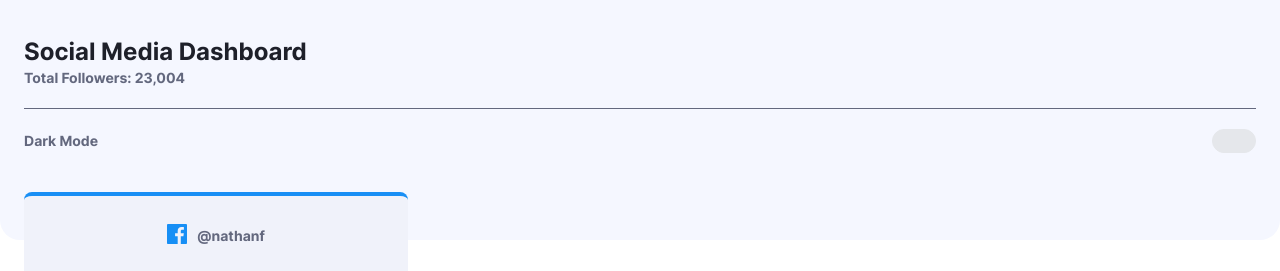
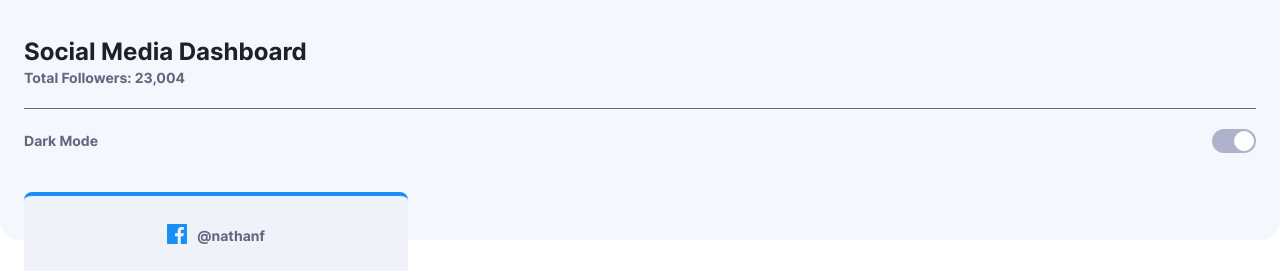
Before and after one commit to xhalleyy/social-media-dashboard, a React (Create React App) app: page / in a window 1280 px wide. Shown: the top 271 px of the page. Built offline with nearby package versions, Linux system fonts and the light colour scheme.

Commit message:
toggle styling

```diff
--- a/src/App.css
+++ b/src/App.css
@@ -15,27 +15,46 @@
   background-color: #1d2029;
 }
 
+.toggleBG {
+  background: linear-gradient(to right, hsl(210, 78%, 56%), hsl(146, 68%, 55%));
+}
+
 .bgGradient {
   background: linear-gradient(to bottom, hsl(225, 100%, 98%) 200px, hsl(0, 0%, 100%));
   min-height: 100vh;
 }
 
-.igborder{
+.igborder {
   border-radius: 6px !important;
   border-image: linear-gradient(to right, hsl(37, 97%, 70%), hsl(329, 70%, 58%)) 1 round;
   background-origin: border-box !important;
-  background-clip: content-box, border-box !important;
+  background-clip: padding-box, border-box !important;
+}
+
+.igtopborder {
+  border-top: 4px;
+  border-radius: 8px;
+  background: linear-gradient(#252a41 0 0) padding-box,
+    linear-gradient(to right, hsl(37, 97%, 70%), hsl(329, 70%, 58%)) border-box;
+  -webkit-mask:
+    /*4*/
+    linear-gradient(#fff 0 0) padding-box,
+    linear-gradient(#fff 0 0);
+  -webkit-mask-composite: xor;
+  /*5'*/
+  mask-composite: exclude;
+  /*5*/
 }
 
 .light-active:hover {
-  background-color: #e1e3f0!important;
+  background-color: #e1e3f0 !important;
 }
 
 .dark-active:hover {
-  background-color: #333a56!important;
+  background-color: #333a56 !important;
 }
 
-.mobiletext{
+.mobiletext {
   font-size: 13px;
 }
 
@@ -73,6 +92,7 @@
   from {
     transform: rotate(0deg);
   }
+
   to {
     transform: rotate(360deg);
   }
--- a/src/App.tsx
+++ b/src/App.tsx
@@ -4,24 +4,26 @@ import CardsComponent from './components/CardsComponent';
 import TopComponent from './components/TopComponent';
 
 function App() {
-  const[isDarkMode,setIsDarkMode] = useState<boolean>(false);
+  const [isDarkMode, setIsDarkMode] = useState<boolean>(false);
 
-  const lightTopBG: string = 'lighttopBG relative desktop:h-64 mobile:h-60';
-  const darkTopBG: string ='darkTopBG relative desktop:h-64 mobile:h-60';
+  const lightTopBG: string = 'lighttopBG desktop:h-64 mobile:h-60 static top-0 left-0 mobile:-mb-12 desktop:-mb-28';
+  const darkTopBG: string = 'darkTopBG desktop:h-64 mobile:h-60 static top-0 left-0 mobile:-mb-12 desktop:-mb-28';
 
-  const lightBG: string = 'bg-white h-screen';
-  const darkBG: string = 'darkBG desktop:h-screen mobile:h-lvh';
+  const lightBG: string = 'bg-white h-screen static';
+  const darkBG: string = 'darkBG desktop:h-screen mobile:h-full static';
 
-  const mobilelightBG: string = 'absolute desktop:top-36 mobile:top-48'
-  const mobiledarkBG: string = 'absolute desktop:top-36 mobile:top-48 darkBG'
+  const mobilelightBG: string = 'absolute desktop:top-28 dekstop:left-0 mobile:top-48'
+  const mobiledarkBG: string = 'absolute desktop:top-28 dekstop:left-0 mobile:top-48 '
 
   return (
-    <div className={!isDarkMode ? lightBG : darkBG}>
-      <div className={!isDarkMode ? lightTopBG : darkTopBG}>
-        <TopComponent isDarkMode={isDarkMode} setIsDarkMode={setIsDarkMode}/>
-        <div className={!isDarkMode ? mobilelightBG : mobiledarkBG}>
-          <CardsComponent isDarkMode={isDarkMode} setIsDarkMode={setIsDarkMode}/>
+    <div className='relative'>
+      <div className={!isDarkMode ? lightBG : darkBG}>
+        <div className={!isDarkMode ? lightTopBG : darkTopBG}>
+          <TopComponent isDarkMode={isDarkMode} setIsDarkMode={setIsDarkMode} />
+          {/* <div className={!isDarkMode ? mobilelightBG : mobiledarkBG}> */}
+          {/* </div> */}
         </div>
+        <CardsComponent isDarkMode={isDarkMode} setIsDarkMode={setIsDarkMode}  />
       </div>
     </div>
   );
--- a/src/components/CardsComponent.tsx
+++ b/src/components/CardsComponent.tsx
@@ -1,8 +1,9 @@
 import { Card, CustomFlowbiteTheme } from 'flowbite-react';
 
 type DarkModeProp = {
-    isDarkMode: boolean,
+    isDarkMode: boolean
     setIsDarkMode: React.Dispatch<React.SetStateAction<boolean>>
+
 }
 
 const CardsComponent = ({isDarkMode, setIsDarkMode}: DarkModeProp) => {
@@ -37,7 +38,8 @@ const CardsComponent = ({isDarkMode, setIsDarkMode}: DarkModeProp) => {
 
 
     return (
-        <div className='desktop:px-36 mobile:px-6 w-screen'>
+
+        <div className={`desktop:px-36 mobile:px-6 w-screen`}>
             <div className='grid grid-cols-4 desktop:gap-8 mobile:gap-6'>
                 <div className='desktop:col-span-1 mobile:col-span-4'>
                     <Card theme={customTheme}
@@ -81,7 +83,7 @@ const CardsComponent = ({isDarkMode, setIsDarkMode}: DarkModeProp) => {
                         </div>
                     </Card>
                 </div>
-                <div className='desktop:col-span-1 mobile:col-span-4'>
+                <div className='desktop:col-span-1 mobile:col-span-4 rounded-2xl'>
                     <Card theme={customTheme}
                         className={!isDarkMode ? 'max-w-sm border-t-4 !bg-lightgrayblue !shadow-none igborder border-x-0 border-b-0 light-active !gap-0' : 'max-w-sm border-t-4 !bg-bluecard !shadow-none igborder border-x-0 border-b-0 dark-active !gap-0'}>
                         <div className='flex justify-center items-center pt-2 gap-2'>
@@ -250,7 +252,7 @@ const CardsComponent = ({isDarkMode, setIsDarkMode}: DarkModeProp) => {
                             </div>
                         </Card>
                     </div>
-                    <div className='desktop:col-span-1 mobile:col-span-4'>
+                    <div className='desktop:col-span-1 mobile:col-span-4 pb-10'>
                         <Card theme={bottomTheme} className={!isDarkMode ? lightsmallcard : darksmallcard}>
                             <div className='grid grid-cols-2' >
                                 <p className={!isDarkMode ? lighttext : darktext} style={{ fontSize: 14 }}>Total Views</p>
--- a/src/components/TopComponent.tsx
+++ b/src/components/TopComponent.tsx
@@ -1,18 +1,35 @@
 import * as React from 'react';
-import { ToggleSwitch } from 'flowbite-react';
+import { CustomFlowbiteTheme, ToggleSwitch } from 'flowbite-react';
 import { useState } from 'react';
 
 type DarkModeProp = {
     isDarkMode: boolean,
     setIsDarkMode: React.Dispatch<React.SetStateAction<boolean>>
+
 }
 
 const TopComponent = ({isDarkMode, setIsDarkMode}: DarkModeProp) => {
-    const [switch1, setSwitch1] = useState(false);
+    const [switch1, setSwitch1] = useState(true);
 
     const handleDarkMode = () => {
         setIsDarkMode(isDarkMode => !isDarkMode);
         setSwitch1(!switch1);
+    }
+
+    const customTheme: CustomFlowbiteTheme['toggleSwitch'] = {
+        "root": {
+            "active": {
+                "on": "cursor-pointer !toggleBG !rounded-full",
+                "off": "cursor-not-allowed opacity-50 !toggleBG !rounded-full"
+            }
+        },
+        "toggle": {
+            "base": "toggle-bg rounded-full border-0",
+            "checked": {
+                "on": "after:translate-x-full after:border-white border-0 !bg-lighttoggle !active:toggleBG",
+                "off": "border-0 toggleBG dark:border-gray-600 dark:bg-gray-700 !active:toggleBG"
+            }
+        }
     }
 
     const lightModeTitle: string = 'font-inter-bold desktop:text-3xl mobile:text-2xl text-darkblue';
@@ -31,12 +48,12 @@ const TopComponent = ({isDarkMode, setIsDarkMode}: DarkModeProp) => {
                 </div>
                 <div className='hidden desktop:flex desktop:col-span-1 mobile:col-span-2 justify-end items-center gap-3'>
                     <p className={!isDarkMode ? lightModeToggle : darkModeToggle}>Dark Mode</p>
-                    <ToggleSwitch checked={switch1}  onChange={handleDarkMode} />
+                    <ToggleSwitch theme={customTheme} checked={switch1}  onChange={handleDarkMode} />
                 </div>
                 <div className='desktop:hidden col-span-2 grid grid-cols-2 items-center gap-3 pt-5'>
                     <p className={!isDarkMode ? lightModeToggle : darkModeToggle}>Dark Mode</p>
                     <div className='flex justify-end'>
-                    <ToggleSwitch checked={switch1}  onChange={handleDarkMode} />
+                    <ToggleSwitch theme={customTheme} checked={switch1}  onChange={handleDarkMode} />
                     </div>
                 </div>
             </div>
```
